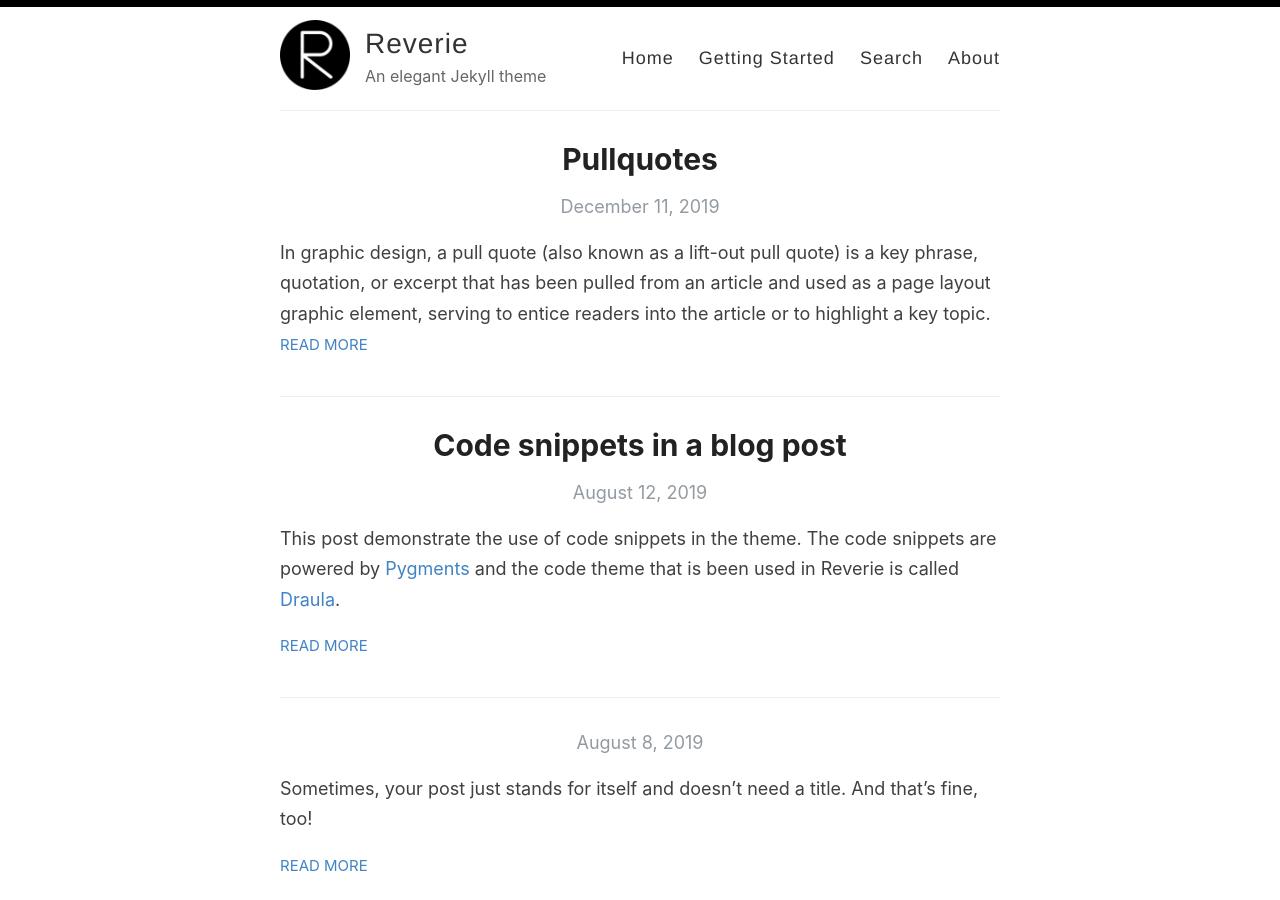
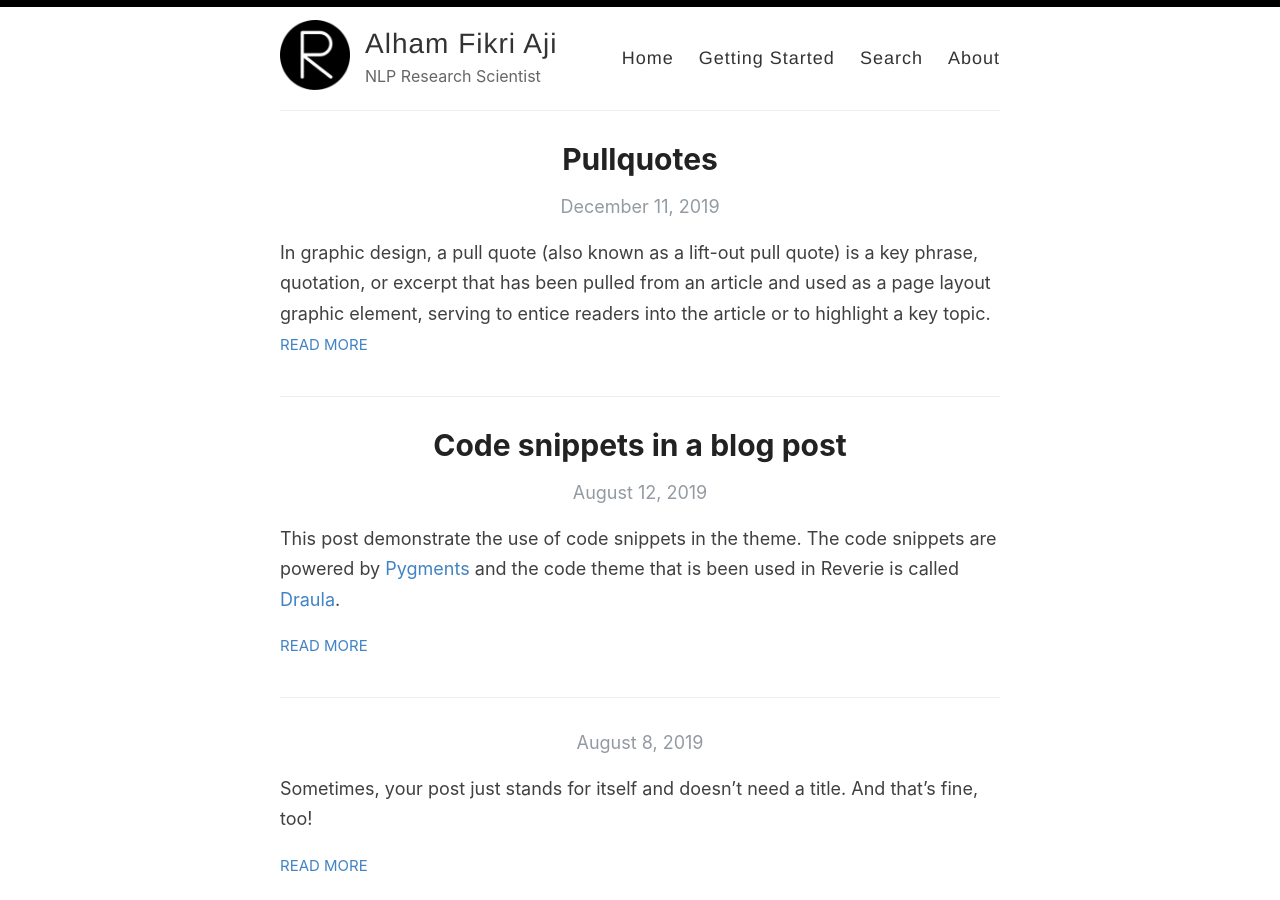
Before and after one commit to afaji/afaji.github.io, a Jekyll site: the page built from index.html, in a window 1280 px wide and 900 px high. Built offline with Jekyll 4.4.1, drawn with Linux system fonts in a browser that asks for light colours; the list of posts is cut into pages by our own code.

Commit message:
Update _config.yml

```diff
--- a/_config.yml
+++ b/_config.yml
@@ -3,13 +3,13 @@
 #
 
 # Name of your site (displayed in the header)
-name: Reverie
+name: Alham Fikri Aji
 
 # Name of the author
-author: Amit Merchant
+author:  Alham Fikri Aji
 
 # Short bio or description (displayed in the header)
-description: An elegant Jekyll theme
+description: NLP Research Scientist
 
 # URL of your avatar or profile pic (you could use your GitHub profile pic)
 avatar: /images/reverie.png
@@ -41,18 +41,18 @@ footer-links:
 disqus:
 
 # Enter your Google Analytics web tracking code (e.g. UA-2110908-2) to activate tracking
-google_analytics: UA-43339302-11
+google_analytics:
 
 # Your website URL (e.g. http://amitmerchant1990.github.io or http://www.amitmerchant.com)
 # Used for Sitemap.xml and your RSS feed
-url: http://www.amitmerchant.com/reverie
-enforce_ssl: https://www.amitmerchant.com/reverie
+url:
+enforce_ssl:
 
 # If you're hosting your site at a Project repository on GitHub pages
 # (http://yourusername.github.io/repository-name)
 # and NOT your User repository (http://yourusername.github.io)
 # then add in the baseurl here, like this: "/repository-name"
-baseurl: "/reverie"
+baseurl:
 
 #
 # !! You don't need to change any of the configuration flags below !!
```
